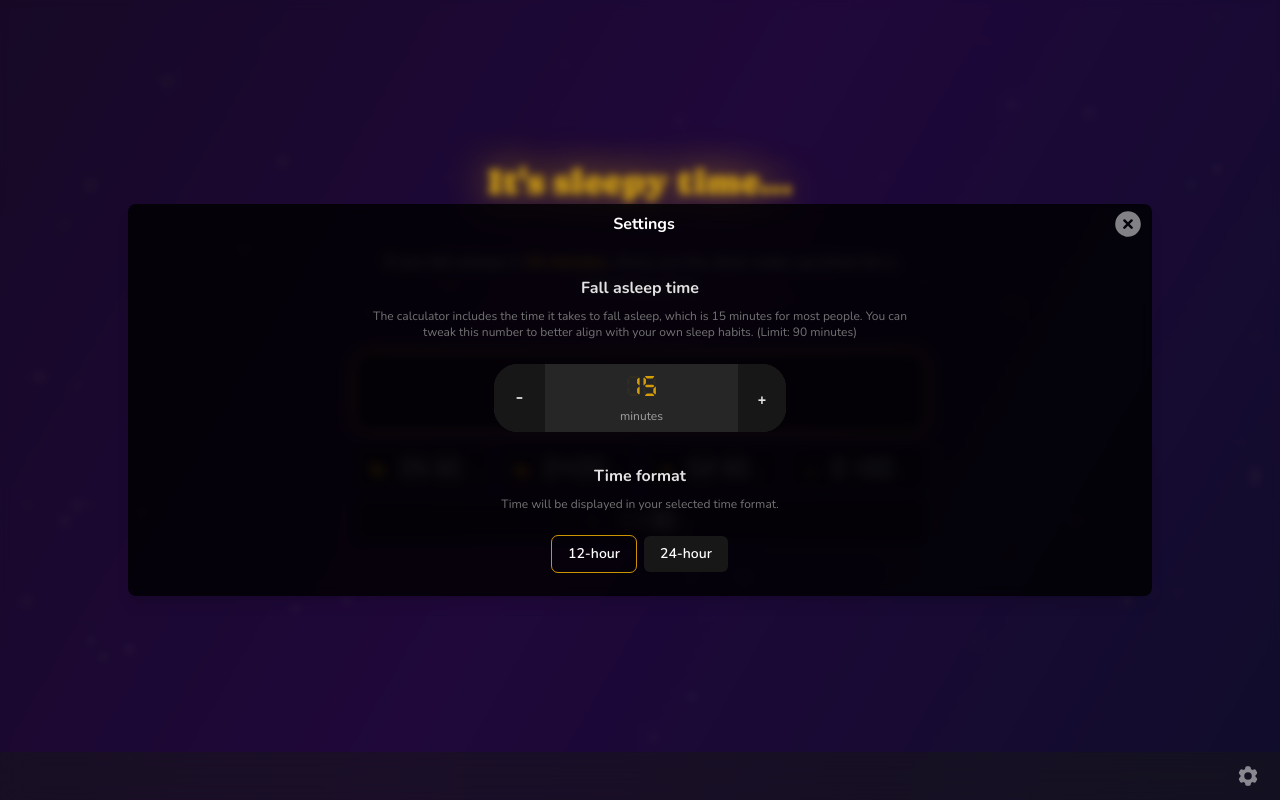
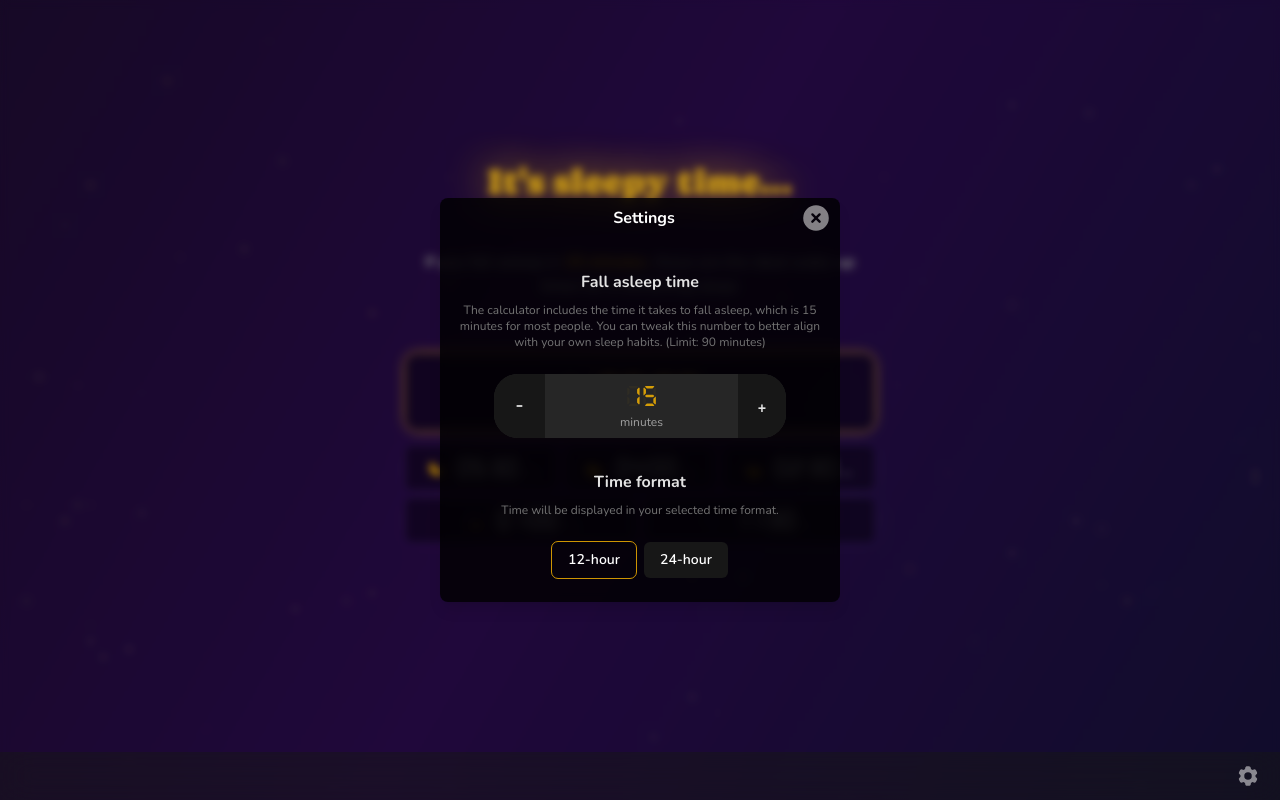
Before and after one commit to aronsantha/wakey, a React (Vite) app: page / in a window 1280 px wide. Both pictures are taken after a click on the icon 1248 px from the left and 776 px from the top of the page. Built offline with nearby package versions, Linux system fonts and the light colour scheme.

Commit message:
adjust max widths

```diff
--- a/src/components/App.jsx
+++ b/src/components/App.jsx
@@ -62,7 +62,7 @@ function App() {
             aria-label="Open settings modal"
           />
         </footer>
-        <main className="mt-16 flex max-w-[600px] flex-col px-4 text-center">
+        <main className="mt-16 flex max-w-[500px] flex-col px-4 text-center">
           <div className="mb-14 flex flex-col gap-4">
             <h1 className="font-caprasimo mb-8 text-4xl text-[#fec119] text-shadow-[0_0_40px_#fec119]">
               It's sleepy time...
--- a/src/components/BaseModal.jsx
+++ b/src/components/BaseModal.jsx
@@ -28,7 +28,7 @@ function BaseModal({
           <div className="flex min-h-full items-center justify-center">
             <DialogPanel
               transition
-              className="w-full max-w-5xl overflow-clip rounded-lg bg-black/80 shadow-lg backdrop-blur-xs duration-200 data-[closed]:transform-[scale(98%)] data-[closed]:opacity-0"
+              className="w-full max-w-[400px] overflow-clip rounded-lg bg-black/80 shadow-lg backdrop-blur-xs duration-200 data-[closed]:transform-[scale(98%)] data-[closed]:opacity-0"
             >
               <div className="flex items-center px-2 py-1">
                 <DialogTitle className="text-md grow px-1 text-center font-bold text-white">
@@ -43,7 +43,7 @@ function BaseModal({
                 </CloseButton>
               </div>
 
-              <div className="mx-auto flex max-w-[600px] flex-col justify-center px-4 pb-6 text-center">
+              <div className="mx-auto flex flex-col justify-center px-4 pb-6 text-center">
                 <h2 className="mt-8 mb-2 font-bold">Fall asleep time</h2>
                 <p className="text-xs text-neutral-500">
                   The calculator includes the time it takes to fall asleep,
@@ -61,7 +61,7 @@ function BaseModal({
                     -
                   </button>
 
-                  <div className="flex w-full flex-col items-center justify-center gap-2 py-2">
+                  <div className="flex w-full flex-col items-center justify-center gap-1 py-2">
                     <div className="mx-20 grid text-xl text-amber-400/80">
                       <p className="font-digital col-1 row-1 ml-auto">
                         {offsetInMins}
```
